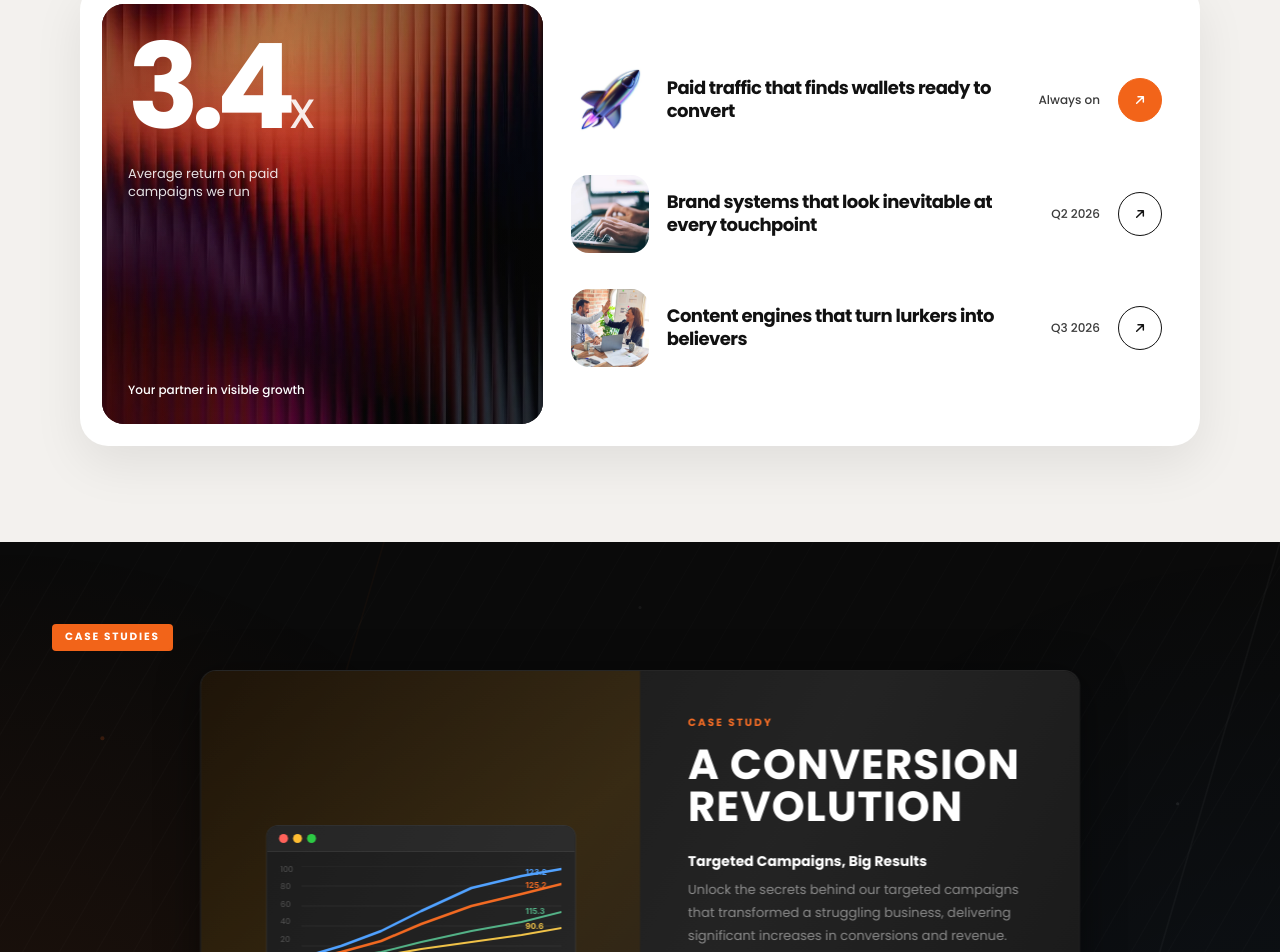
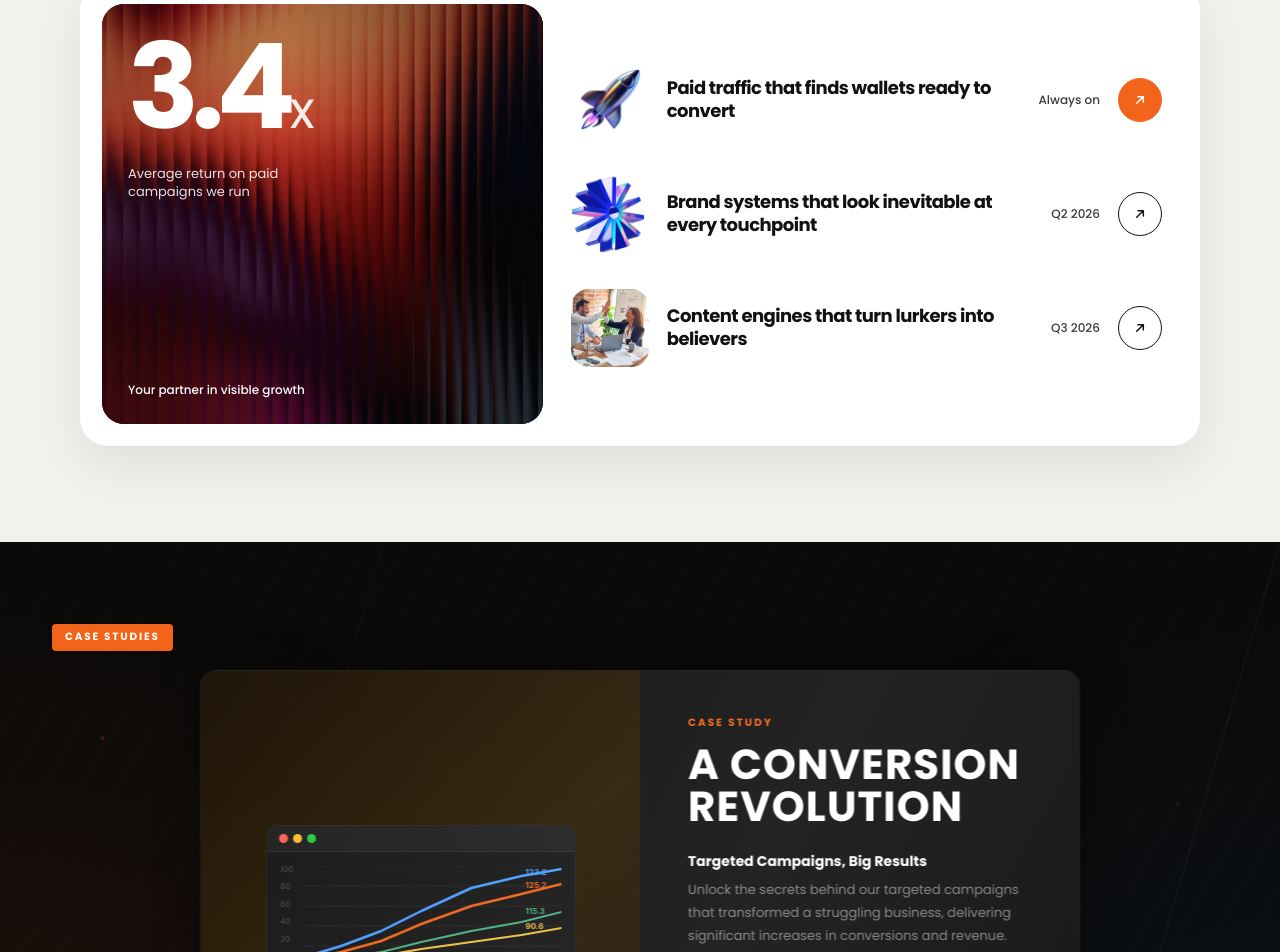
Before and after one commit to Esimuda/SeeGrowth, a React (Vite) app: page / in a window 1280 px wide. Shown: the part 2208-3160 px from the top of the page. Built offline with nearby package versions, Linux system fonts and the light colour scheme.

Commit message:
Use the iridescent star render for the brand systems thumbnail.

```diff
--- a/src/Services.jsx
+++ b/src/Services.jsx
@@ -12,8 +12,8 @@ const ROWS = [
   },
   {
     id: 'brand',
-    src: '/assets/service-brand.webp',
-    alt: 'Hands typing on a laptop during a branding and design session',
+    src: '/assets/service-brand-star.webp',
+    alt: 'Iridescent 3D star burst, representing brand systems at every touchpoint',
     title: 'Brand systems that look inevitable at every touchpoint',
     meta: 'Q2 2026',
     href: '#booking',
```
Also changed, not shown: public/assets/service-brand-star.webp (added).
